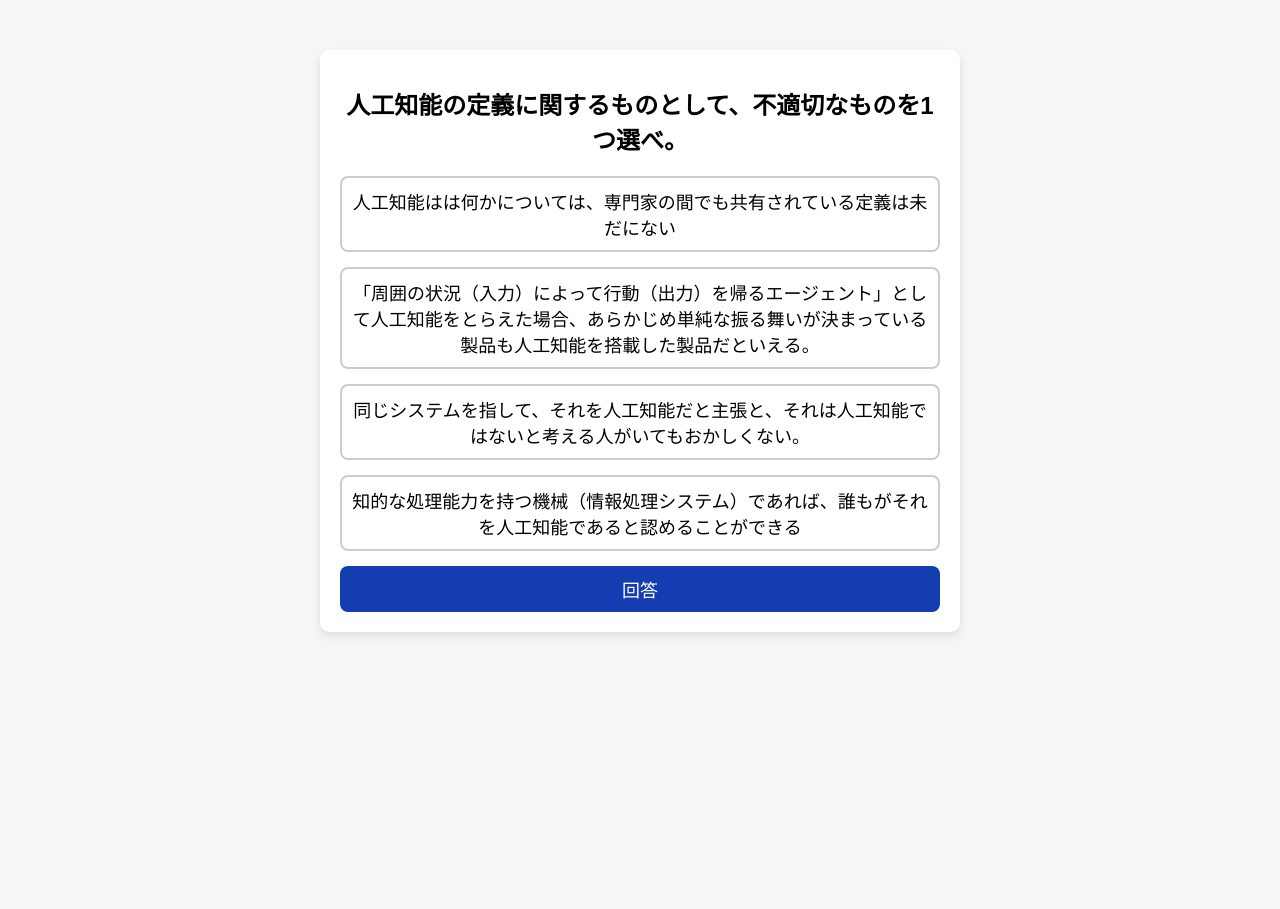
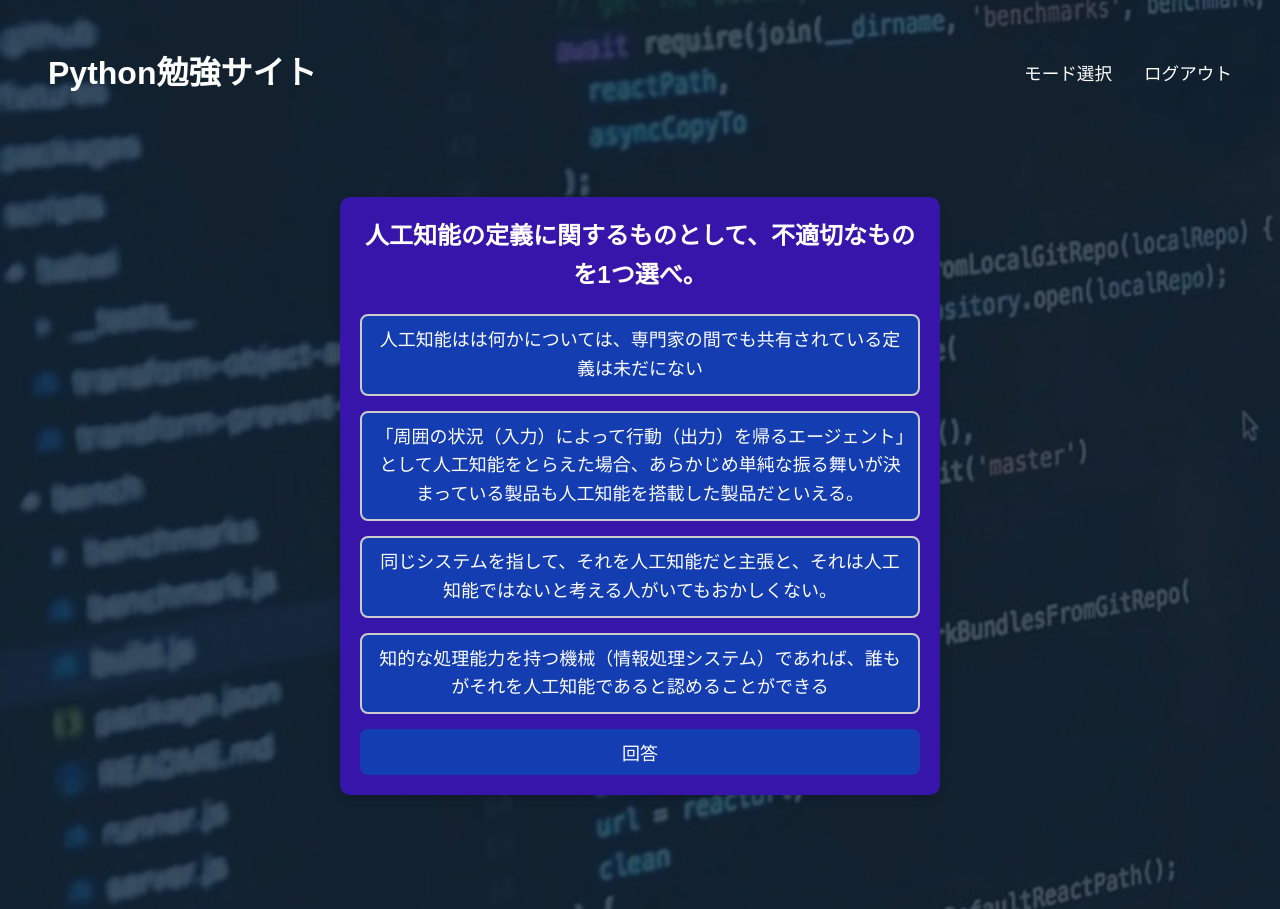
Before and after one commit to 382283/myproject, a Flask app: page /quiz in a window 1280 px wide. Run offline with Flask 3, Linux system fonts and the light colour scheme.

Commit message:
redesign all

```diff
--- /dev/null
+++ b/static/stylesheets/logined.css
@@ -0,0 +1,134 @@
+/* 基本のリセット */
+* {
+    margin: 0;
+    padding: 0;
+    box-sizing: border-box;
+  }
+
+  body {
+    font-family: 'Arial', sans-serif;
+    line-height: 1.6;
+    background: url("/static/stylesheets/images/background_image.jpeg") no-repeat center center fixed;
+    background-size: cover;
+    color: #fff;
+    height: 100vh;
+    overflow: hidden;
+  }
+
+  /* コンテンツ全体をスクロール可能に */
+  .content-wrapper {
+    position: relative;
+    width: 100%;
+    height: 100vh;
+    overflow-y: auto;
+    background: rgba(21, 38, 55, 0.8); /* 背景を半透明に */
+    padding: 2rem;
+  }
+
+  header {
+    display: flex;
+    justify-content: space-between;
+    align-items: center;
+    padding: 1rem;
+  }
+
+  header .logo {
+    flex: 1;
+  }
+
+  header .logo h1 {
+    font-size: 2rem;
+    margin: 0;
+  }
+
+  header nav ul {
+    display: flex;
+    list-style-type: none;
+    padding: 0;
+  }
+
+  header nav ul li {
+    margin-left: 2rem;
+  }
+
+  header nav ul li a {
+    color: #fff;
+    text-decoration: none;
+    font-size: 1.1rem;
+  }
+
+  header nav ul li a:hover {
+    text-decoration: underline;
+  }
+
+  main {
+    padding: 2rem 0;
+    text-align: center;
+  }
+
+  .hero {
+    display: flex;
+    justify-content: space-between;
+    align-items: center;
+    max-width: 1200px;
+    margin: 0 auto;
+    padding: 2rem;
+  }
+
+  .hero-content {
+    flex: 1;
+    text-align: left;
+    opacity: 0.9; /* コンテンツの透明度を下げる */
+  }
+
+  .hero-content h2 {
+    font-size: 2.5rem;
+    color: #fff;
+    margin-bottom: 1rem;
+  }
+
+  .hero-content p {
+    font-size: 1.2rem;
+    margin-bottom: 1.5rem;
+  }
+
+  .cta-btn {
+    display: inline-block;
+    background: linear-gradient(45deg, #9b4de8, #f96b9d);
+    color: #0a0f43;
+    padding: 0.8rem 1.5rem;
+    font-size: 1.1rem;
+    text-decoration: none;
+    border-radius: 1000px;
+    transition: background 0.3s, transform 0.3s;
+  }
+
+  .cta-btn:hover {
+    background: linear-gradient(45deg, #7a34b3, #e74c97);
+    transform: scale(1.05);
+    color: #fff;
+  }
+
+  .hero-image {
+    flex: 1;
+    text-align: center;
+    opacity: 0.9;
+  }
+
+  .hero-image img {
+    max-width: 100%;
+    height: auto;
+    border-radius: 50px;
+  }
+
+  /* レスポンシブ対応 */
+  @media (max-width: 768px) {
+    .hero {
+        flex-direction: column;
+        text-align: center;
+    }
+
+    .hero-content {
+        margin-bottom: 2rem;
+    }
+  }
--- a/static/stylesheets/quiz.css
+++ b/static/stylesheets/quiz.css
@@ -1,18 +1,35 @@
-/* クイズページ全体のスタイル */
-body {
-    font-family: Arial, sans-serif;
-    background-color: #f4f7f6;
+* {
     margin: 0;
     padding: 0;
-    text-align: center;
-}
+    box-sizing: border-box;
+  }
+
+  body {
+    font-family: 'Arial', sans-serif;
+    line-height: 1.6;
+    background: url("/static/stylesheets/images/background_image.jpeg") no-repeat center center fixed;
+    background-size: cover;
+    color: #000000;
+    height: 100vh;
+    overflow: hidden;
+  }
+
+  /* コンテンツ全体をスクロール可能に */
+  .content-wrapper {
+    position: relative;
+    width: 100%;
+    height: 100vh;
+    overflow-y: auto;
+    background: rgba(21, 38, 55, 0.8); /* 背景を半透明に */
+    padding: 2rem;
+  }
 
 .quiz-container {
     width: 100%;
     max-width: 600px;
     margin: 50px auto;
     padding: 20px;
-    background-color: #fff;
+    background-color: #3714aa;
     border-radius: 10px;
     box-shadow: 0 4px 8px rgba(0, 0, 0, 0.1);
 }
@@ -44,7 +61,7 @@ label {
     border: 2px solid #ccc;
     cursor: pointer;
     transition: all 0.3s ease;
-    background-color: #fff;
+    background-color: #133db1;
 }
 
 /* ホバー時のエフェクト */
@@ -54,9 +71,8 @@ label:hover {
 
 /* ラジオボタンが選択されたときのスタイル */
 input[type="radio"]:checked + label {
-    background-color: #133db1;
+    background-color: #230758;
     color: white;
-    border-color: #133db1;
 }
 
 /* ボタン */
--- /dev/null
+++ b/templates/logined.html
@@ -0,0 +1,30 @@
+<!DOCTYPE html>
+<html lang="ja">
+<head>
+    <meta charset="UTF-8">
+    <meta name="viewport" content="width=device-width, initial-scale=1.0">
+    <title>{% block title %}Python勉強サイト{% endblock %}</title>
+    <link rel="stylesheet" href="{{ url_for('static', filename='stylesheets/logined.css') }}">
+</head>
+<body>
+    <div class="content-wrapper">
+        <header>
+            <div class="logo">
+                <h1>Python勉強サイト</h1>
+            </div>
+            <nav>
+                <ul>
+                    <li><a href="{{ url_for('index') }}">モード選択</a></li>
+                    <li><a href="{{ url_for('login') }}">ログアウト</a></li>
+                </ul>
+            </nav>
+        </header>
+
+        <main>
+            {% block content %}
+            {% endblock %}
+        </main>
+    </div>
+</body>
+
+</html>
--- a/templates/next_question.html
+++ b/templates/next_question.html
@@ -8,8 +8,12 @@
     <link rel="stylesheet" href="{{ url_for('static', filename='stylesheets/next_question.css') }}">
 </head>
 <body>
+
+        {% extends "logined.html" %}
+        {% block content %}
     <form action="/next_question" method="post">
         <button type="submit">次の問題へ</button>
     </form>
+    {% endblock %}
 </body>
 </html>
--- a/templates/quiz.html
+++ b/templates/quiz.html
@@ -9,6 +9,10 @@
 </head>
 <body>
 
+
+
+        {% extends "logined.html" %}
+        {% block content %}
         <div class="quiz-container">
             <h1>{{ question['question'] }}</h1>
             <form action="/review" method="post">
@@ -19,6 +23,8 @@
                 <button type="submit">回答</button>
             </form>
         </div>
+        {% endblock %}
+    </div>
 
 </body>
 </html>
--- a/templates/review.html
+++ b/templates/review.html
@@ -8,6 +8,8 @@
     <link rel="stylesheet" href="{{ url_for('static', filename='stylesheets/review.css') }}">
 </head>
 <body>
+        {% extends "logined.html" %}
+        {% block content %}
     <div class="review-container">
         <p>正答率： {{ accuracy }}</p>
         <div class="feedback {{ 'correct' if accuracy >= 80 else 'incorrect' }}">
@@ -18,5 +20,6 @@
             <button type="submit">次の問題へ</button>
         </form>
     </div>
+    {% endblock %}
 </body>
 </html>
--- a/templates/tweets.html
+++ b/templates/tweets.html
@@ -7,8 +7,9 @@
 </head>
 
 <body>
-    {% extends "application.html" %}
-    {% block content%}
+    <div class="content-wrapper">
+        {% extends "logined.html" %}
+        {% block content %}
     <div class="content">
         <h1>判定する言葉を入力しよう！</h1>
         <form action="/predict" method="POST">
```
Also changed, not shown: static/stylesheets/application.css (+47 -8 lines), templates/application.html (+9 -2 lines), static/stylesheets/images/background_image.jpeg (added), static/stylesheets/images/image.png (added). Lines whose indentation alone changed are shown as unchanged.
